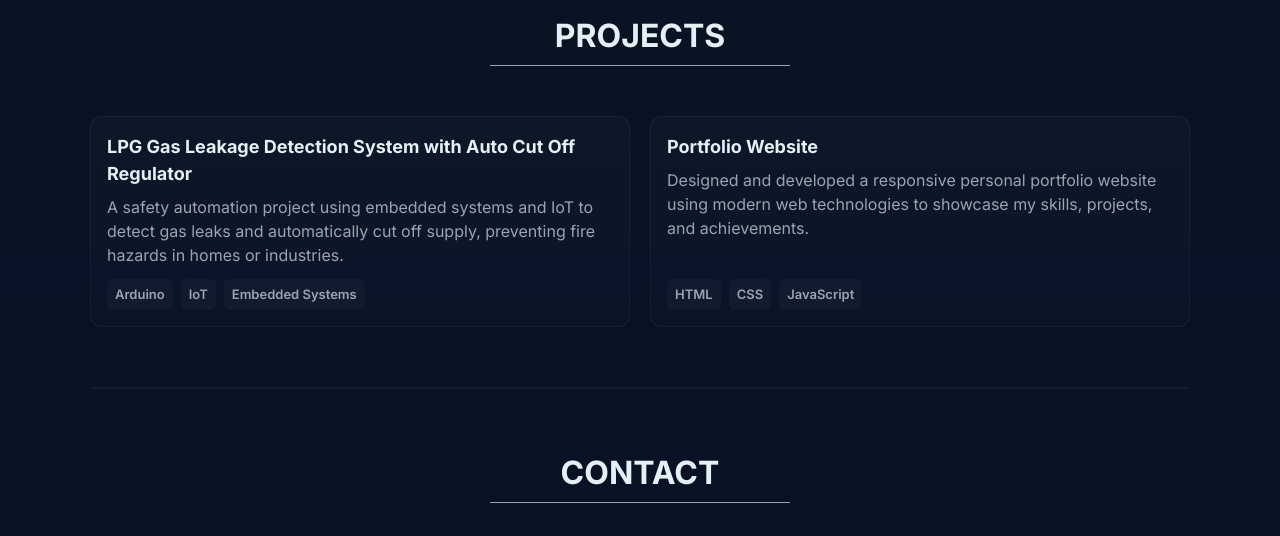
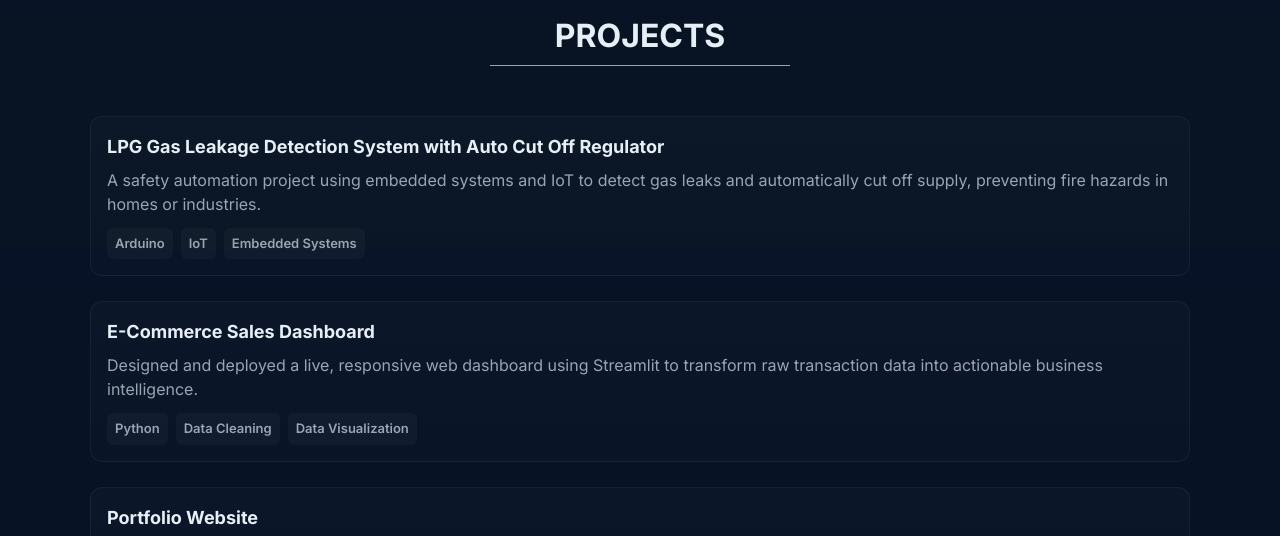
Before and after one commit to kiran27262/kiran-portfolio, a plain HTML site: page index.html in a window 1280 px wide. Shown: the part 1350-1886 px from the top of the page. Drawn offline with Linux system fonts and the light colour scheme.

Commit message:
Add files via upload

```diff
--- a/Style.CSS
+++ b/Style.CSS
@@ -310,19 +310,20 @@ h4 {
 
 .projects-grid {
   display: grid;
-  grid-template-columns: repeat(auto-fit, minmax(260px, 1fr));
-  gap: 20px;
+  grid-template-columns: repeat(, minmax(260px, 1fr));
+  gap: 25px;
   margin-top: 16px;
 }
 
 .project-card {
   background: linear-gradient(180deg, rgba(255, 255, 255, 0.02), rgba(255, 255, 255, 0.01));
-  border: 1px solid rgba(255, 255, 255, 0.05);
+  border: 0.5px solid rgba(255, 255, 255, 0.05);
   border-radius: 12px;
   overflow: hidden;
   display: flex;
   flex-direction: column;
   transition: transform 0.25s ease, box-shadow 0.25s ease;
+  justify-content:center;
 }
 
 .project-card:hover {
@@ -350,6 +351,7 @@ h4 {
   flex: 1;
   display: flex;
   flex-direction: column;
+  justify-content: center;
 }
 
 .project-body h3 {
--- a/index.html
+++ b/index.html
@@ -107,18 +107,28 @@
       </div>
     </div>
   </article>
-
+  <article class="project-card">
+    <div class="project-body">
+      <h4>E-Commerce Sales Dashboard</h4>
+      <p>
+        Designed and deployed a live, responsive web dashboard using Streamlit to transform raw transaction data into actionable business intelligence.
+      </p>
+      <div class="badges">
+        <span class="badge">Python</span>
+        <span class="badge">Data Cleaning</span>
+        <span class="badge">Data Visualization</span>
+      </div>
+    </div>
+  </article>
   <article class="project-card">
     <div class="project-body">
       <h4>Portfolio Website</h4>
       <p>
-        Designed and developed a responsive personal portfolio website using modern
-        web technologies to showcase my skills, projects, and achievements.
+        Designed and developed a responsive personal portfolio website using modern web technologies to showcase my skills, projects, and achievements.
       </p>
       <div class="badges">
         <span class="badge">HTML</span>
         <span class="badge">CSS</span>
-        <span class="badge">JavaScript</span>
       </div>
     </div>
   </article>
@@ -138,7 +148,7 @@
 
 <footer class="site-footer">
   <div class="container">
-    <small>© <span id="year"></span> Kiran Kumar S — Built with HTML, CSS & JS</small>
+    <small>© <span id="year"></span> Kiran Kumar S. All Rights Reserved.</small>
   </div>
 </footer>
 
```
